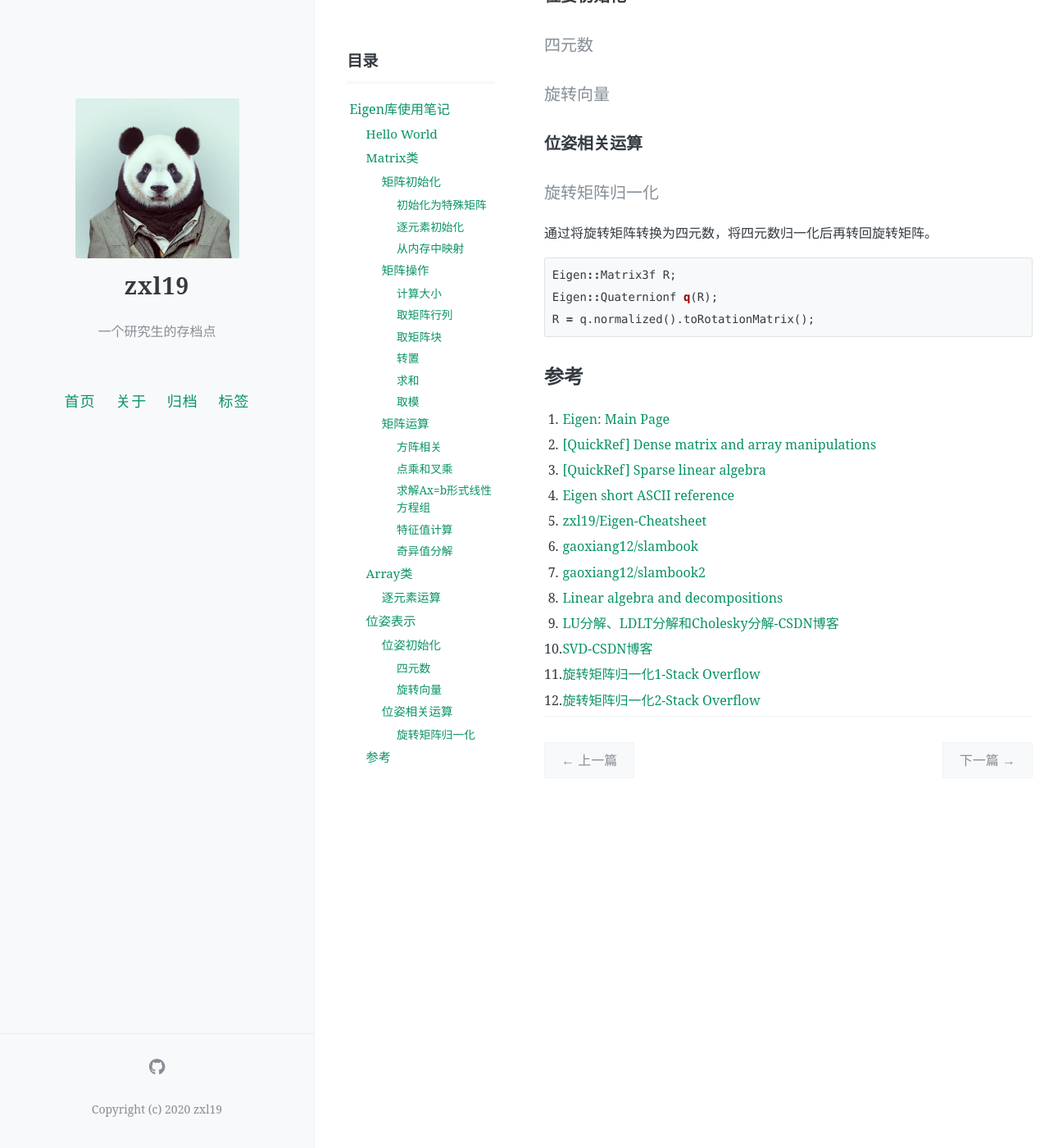
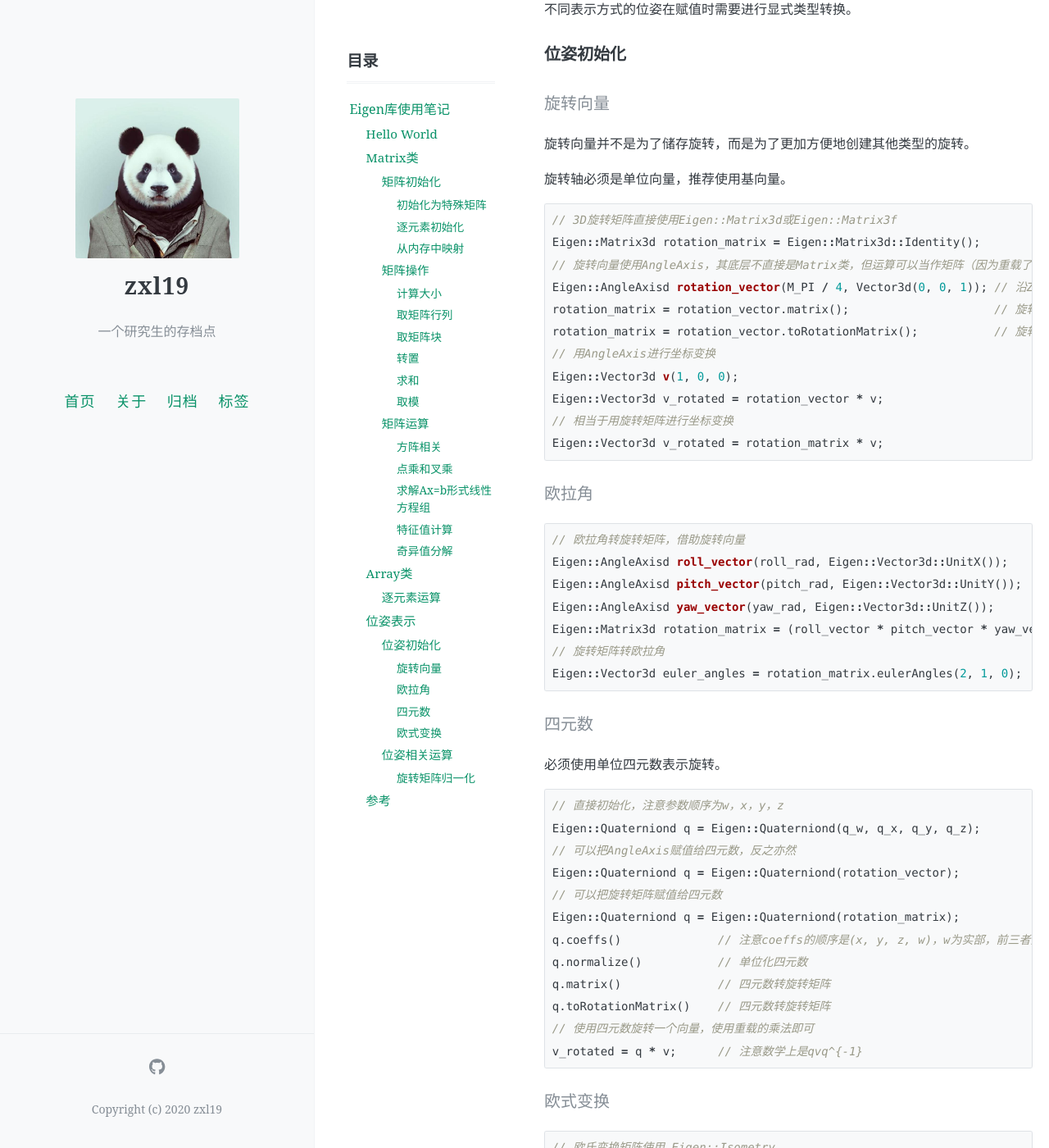
Before and after one commit to zxl19/zxl19.github.io, a Jekyll site: the page built from _posts/2021-08-23-eigen-note.md, in a window 1280 px wide and 1400 px high, scrolled down 7235 px. Shown: the whole window at 82% size. Built offline with Jekyll 4.4.1, drawn with Linux system fonts in a browser that asks for light colours; comment, search, counter and statistics services are not loaded; before the commit the page ends 8224 px from its top, so only the background shows below that; some of the changed text lies outside the part shown.

Commit message:
Update 2021-08-23-eigen-note.md

````diff
--- a/_posts/2021-08-23-eigen-note.md
+++ b/_posts/2021-08-23-eigen-note.md
@@ -308,25 +308,105 @@ array1.isNaN()
 
 ## 位姿表示
 
-TODO
+旋转向量、四元数表示的位姿可以直接当做旋转矩阵参与运算，因为重载了乘法运算符。
+
+不同表示方式的位姿在赋值时需要进行显式类型转换。
 
 ### 位姿初始化
 
+#### 旋转向量
+
+旋转向量并不是为了储存旋转，而是为了更加方便地创建其他类型的旋转。
+
+旋转轴必须是单位向量，推荐使用基向量。
+
+```cpp
+// 3D旋转矩阵直接使用Eigen::Matrix3d或Eigen::Matrix3f
+Eigen::Matrix3d rotation_matrix = Eigen::Matrix3d::Identity();
+// 旋转向量使用AngleAxis，其底层不直接是Matrix类，但运算可以当作矩阵（因为重载了运算符）
+Eigen::AngleAxisd rotation_vector(M_PI / 4, Vector3d(0, 0, 1)); // 沿Z轴旋转45度
+rotation_matrix = rotation_vector.matrix();                     // 旋转向量转旋转矩阵
+rotation_matrix = rotation_vector.toRotationMatrix();           // 旋转向量转旋转矩阵
+// 用AngleAxis进行坐标变换
+Eigen::Vector3d v(1, 0, 0);
+Eigen::Vector3d v_rotated = rotation_vector * v;
+// 相当于用旋转矩阵进行坐标变换
+Eigen::Vector3d v_rotated = rotation_matrix * v;
+```
+
+#### 欧拉角
+
+```cpp
+// 欧拉角转旋转矩阵，借助旋转向量
+Eigen::AngleAxisd roll_vector(roll_rad, Eigen::Vector3d::UnitX());
+Eigen::AngleAxisd pitch_vector(pitch_rad, Eigen::Vector3d::UnitY());
+Eigen::AngleAxisd yaw_vector(yaw_rad, Eigen::Vector3d::UnitZ());
+Eigen::Matrix3d rotation_matrix = (roll_vector * pitch_vector * yaw_vector).toRotationMatrix();
+// 旋转矩阵转欧拉角
+Eigen::Vector3d euler_angles = rotation_matrix.eulerAngles(2, 1, 0);    // ZYX顺序，即yaw-pitch-roll顺序
+```
+
 #### 四元数
 
-#### 旋转向量
+必须使用单位四元数表示旋转。
+
+```cpp
+// 直接初始化，注意参数顺序为w，x，y，z
+Eigen::Quaterniond q = Eigen::Quaterniond(q_w, q_x, q_y, q_z);
+// 可以把AngleAxis赋值给四元数，反之亦然
+Eigen::Quaterniond q = Eigen::Quaterniond(rotation_vector);
+// 可以把旋转矩阵赋值给四元数
+Eigen::Quaterniond q = Eigen::Quaterniond(rotation_matrix);
+q.coeffs()              // 注意coeffs的顺序是(x, y, z, w)，w为实部，前三者为虚部
+q.normalize()           // 单位化四元数
+q.matrix()              // 四元数转旋转矩阵
+q.toRotationMatrix()    // 四元数转旋转矩阵
+// 使用四元数旋转一个向量，使用重载的乘法即可
+v_rotated = q * v;      // 注意数学上是qvq^{-1}
+```
+
+#### 欧式变换
+
+```cpp
+// 欧氏变换矩阵使用 Eigen::Isometry
+Eigen::Isometry3d T = Eigen::Isometry3d::Identity();    // 虽然称为3d，实质上是4*4的矩阵
+T.rotate(rotation_vector);                              // 按照rotation_vector进行旋转
+T.pretranslate(Vector3d(1, 2, 3))                       // 把平移向量设成(1, 2, 3)
+T.matrix()                                              // 欧氏变换矩阵
+// 用欧氏变换矩阵进行坐标变换
+Eigen::Vector3d v_transformed = T * v;                  // 相当于R * v + t
+```
 
 ### 位姿相关运算
 
 #### 旋转矩阵归一化
 
-通过将旋转矩阵转换为四元数，将四元数归一化后再转回旋转矩阵。
+1. 四元数法
 
-```cpp
-Eigen::Matrix3f R;
-Eigen::Quaternionf q(R);
-R = q.normalized().toRotationMatrix();
-```
+    通过将旋转矩阵转换为四元数，将四元数归一化后再转回旋转矩阵。
+
+    ```cpp
+    Eigen::Matrix3f R;
+    Eigen::Quaternionf q(R);
+    R = q.normalized().toRotationMatrix();
+    ```
+
+2. SVD分解法
+
+    ```cpp
+    Eigen::Matrix3f R;
+    Eigen::JacobiSVD<Eigen::MatrixXf> svd(R, Eigen::ComputeFullU | Eigen::ComputeFullV);
+    R = svd.matrixU() * svd.matrixV().transpose();
+    ```
+
+3. 流形投影法
+
+    ```cpp
+    Eigen::Matrix3f R;
+    Eigen::Matrix3f H = R * R.transpose();
+    Eigen::Matrix3f L = H.llt().matrixL();
+    R = L.inverse() * R;
+    ```
 
 ## 参考
 
````
